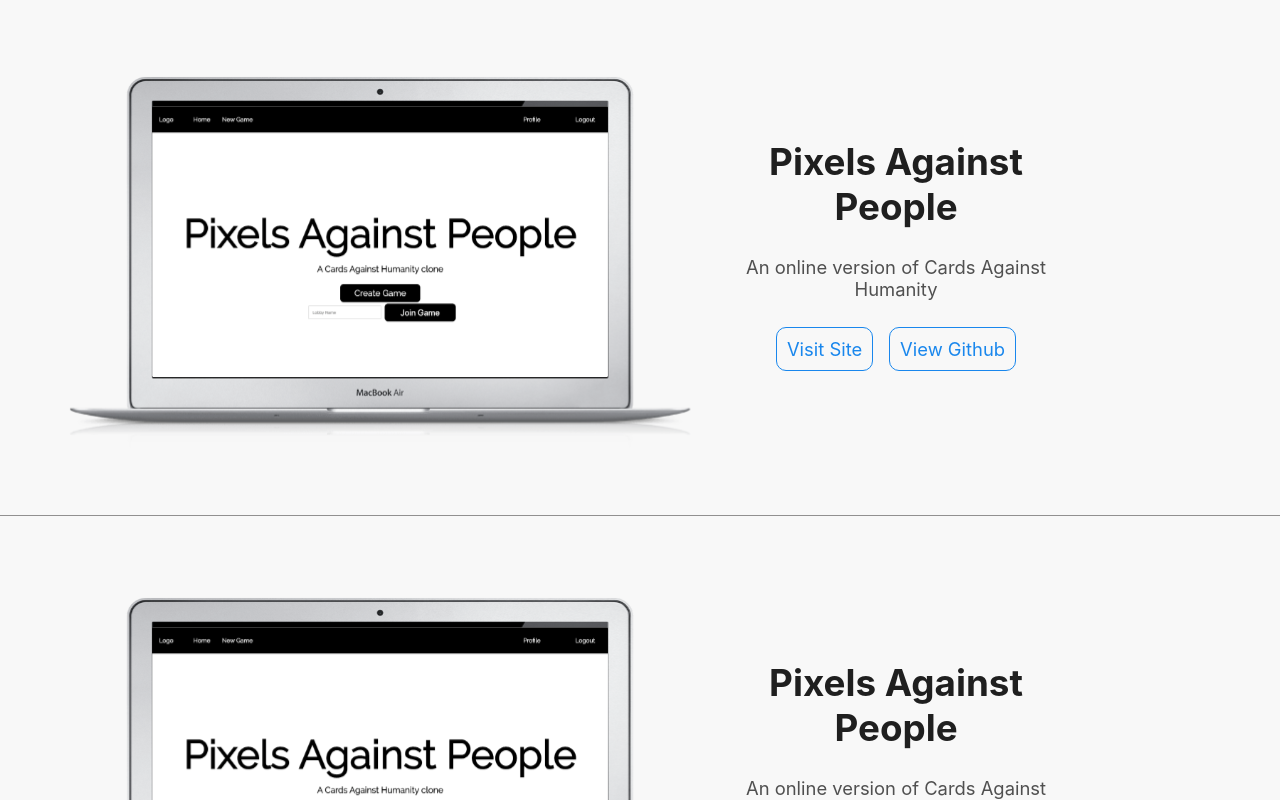
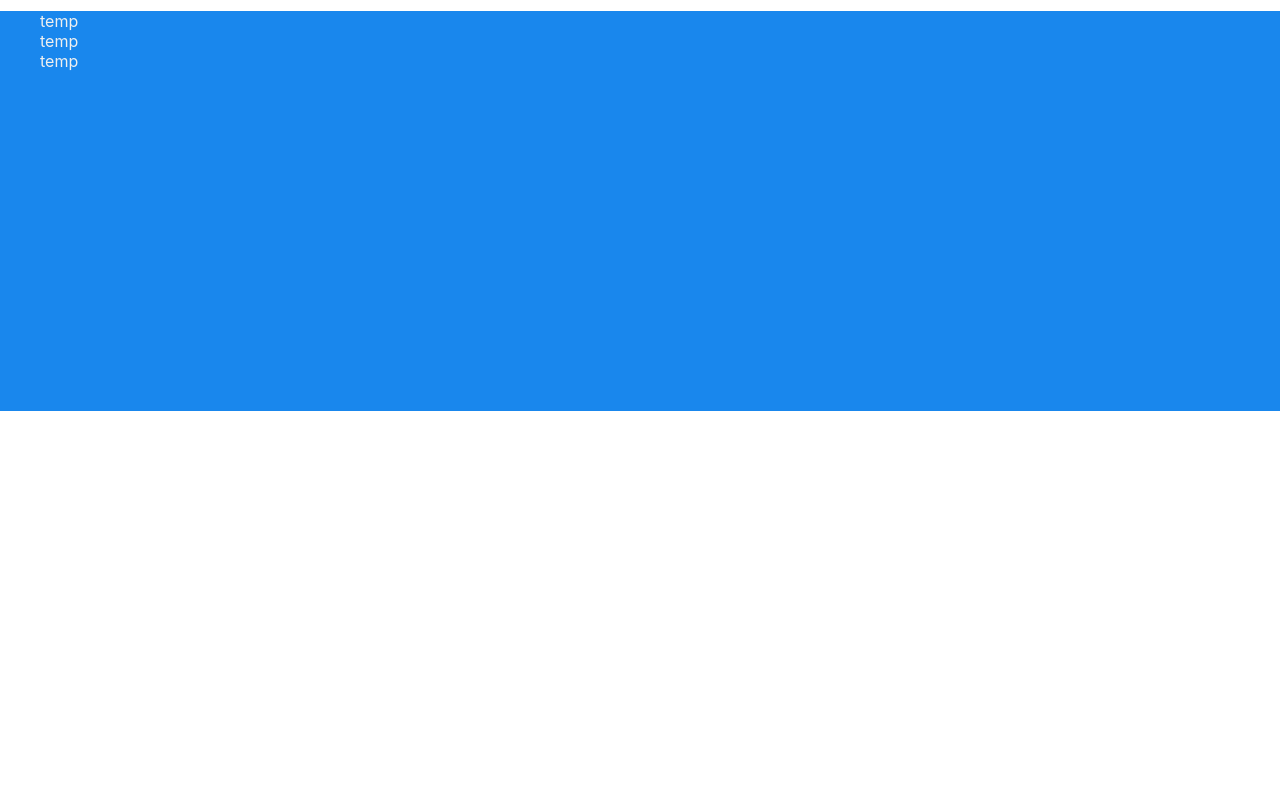
Before and after one commit to spglancy/portfolio-sg, a React (Create React App) app: page / in a window 1280 px wide. Shown: the part 1500-2300 px from the top of the page. After the commit the page ends 1911 px from the top, so only its background shows below. Built offline with nearby package versions, Linux system fonts and the light colour scheme.

Commit message:
remove extra proj

```diff
--- a/src/pages/projects.js
+++ b/src/pages/projects.js
@@ -20,20 +20,6 @@
         img="reversi.svg"
         tech="React, Express, Node, Mongo"
       />
-      <Project
-        title="Pixels Against People"
-        desc="An online version of Cards Against Humanity"
-        link="https://pixelsagainstpeople.com"
-        img="cah.svg"
-        tech="React, Express, Node, Mongo"
-      />
-      <Project
-        title="Pixels Against People"
-        desc="An online version of Cards Against Humanity"
-        link="https://pixelsagainstpeople.com"
-        img="cah.svg"
-        tech="React, Express, Node, Mongo"
-      />
     </div>
   )
 }
```
Also changed, not shown: public/GmailLogo.svg (deleted).
